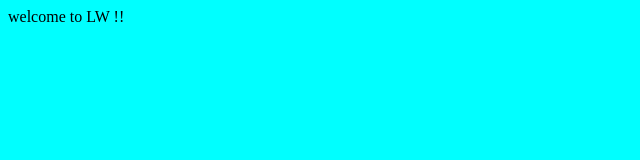
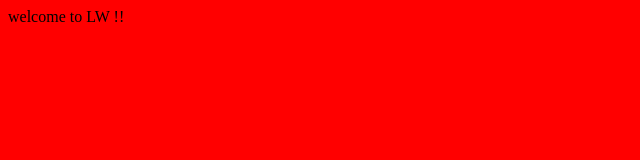
Before and after one commit to Nishant5050/jenkins2022, a plain HTML site: page index.html in a window 1280 px wide. Shown: the whole page, without its empty margins (0-640 px from the left). Drawn offline with Linux system fonts and the light colour scheme.

Commit message:
3rd time commit

```diff
--- a/index.html
+++ b/index.html
@@ -1,3 +1,3 @@
-<body bgcolor='aqua'>
+<body bgcolor='red'>
 welcome to LW !!
 </body>
```
